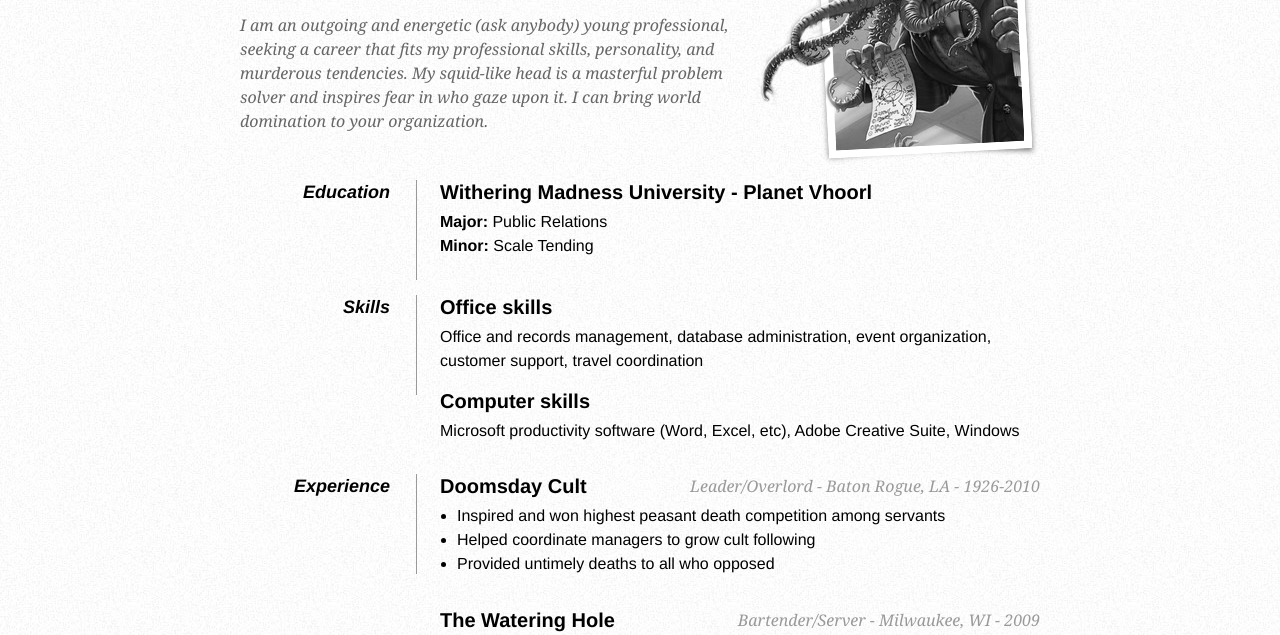
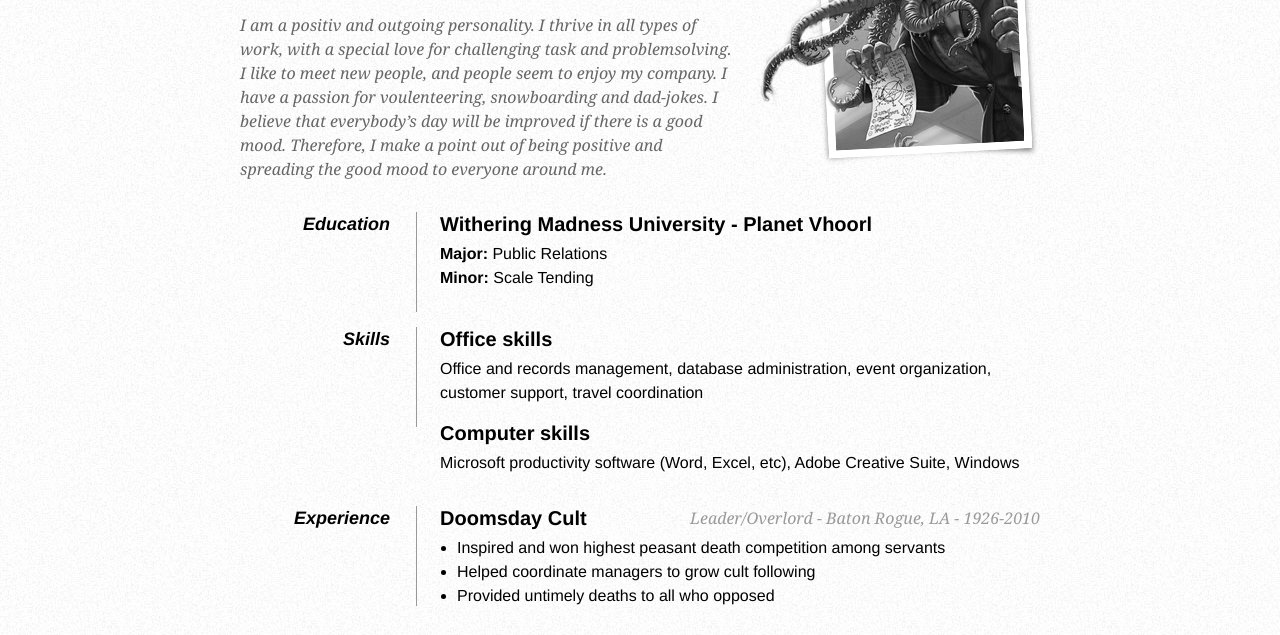
Before and after one commit to RDybkjaer/RDybkjaer.github.io, a plain HTML site: page index.html in a window 1280 px wide. Shown: the part 148-783 px from the top of the page. Drawn offline with Linux system fonts and the light colour scheme.

Commit message:
Update index.html

```diff
--- a/index.html
+++ b/index.html
@@ -49,10 +49,13 @@
 
         <div id="objective">
             <p>
-                I am an outgoing and energetic (ask anybody) young professional, seeking a
-                career that fits my professional skills, personality, and murderous tendencies.
-                My squid-like head is a masterful problem solver and inspires fear in who gaze upon it.
-                I can bring world domination to your organization.
+                I am a positiv and outgoing personality. I thrive in all types of work, with a special love
+                for challenging task and problemsolving. I like to meet new  people, and people seem to enjoy my company.
+                I have a passion for voulenteering, snowboarding and dad-jokes.
+                I believe that everybody’s day will be improved if
+                there is a good mood. Therefore, I make a point out of being positive and spreading the good mood
+                to everyone around me.
+
             </p>
         </div>
 
```
